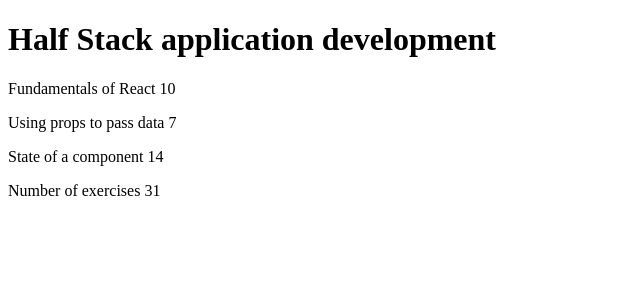
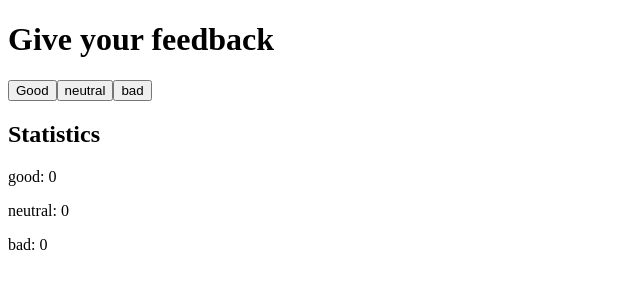
Before and after one commit to SergiuPlesco/fullstackopen, a React (Create React App) app in the folder part1/: page / in a window 1280 px wide. Shown: the top 300 px of the page, without its empty margins (0-640 px from the left). Built offline with nearby package versions, Linux system fonts and the light colour scheme.

Commit message:
part1 exercise 1.6

```diff
--- a/part1/src/App.js
+++ b/part1/src/App.js
@@ -1,45 +1,35 @@
-const Header = (props) => {
-	return <h1>{props.course}</h1>;
-};
-const Content = (props) => {
+import { useState } from "react";
+
+const App = () => {
+	const [good, setGood] = useState(0);
+	const [neutral, setNeutral] = useState(0);
+	const [bad, setBad] = useState(0);
+
+	const handleGood = () => {
+		setGood(good + 1);
+	};
+
+	const handleNeutral = () => {
+		setNeutral(neutral + 1);
+	};
+	const handleBad = () => {
+		setBad(bad + 1);
+	};
+
 	return (
 		<div>
-			<Part part={props.parts[0]} />
-			<Part part={props.parts[1]} />
-			<Part part={props.parts[2]} />
-		</div>
-	);
-};
-const Part = (props) => {
-	return (
-		<p>
-			{props.part.name} {props.part.exercises}
-		</p>
-	);
-};
-const Total = (props) => {
-	return (
-		<p>
-			Number of exercises{" "}
-			{props.parts[0].exercises + props.parts[1].exercises + props.parts[2].exercises}
-		</p>
-	);
-};
-
-const App = () => {
-	const course = {
-		name: "Half Stack application development",
-		parts: [
-			{ name: "Fundamentals of React", exercises: 10 },
-			{ name: "Using props to pass data", exercises: 7 },
-			{ name: "State of a component", exercises: 14 },
-		],
-	};
-	return (
-		<div>
-			<Header course={course.name} />
-			<Content parts={course.parts} />
-			<Total parts={course.parts} />
+			<h1>Give your feedback</h1>
+			<div>
+				<button onClick={handleGood}>Good</button>
+				<button onClick={handleNeutral}>neutral</button>
+				<button onClick={handleBad}>bad</button>
+			</div>
+			<h2>Statistics</h2>
+			<div>
+				<p>good: {good}</p>
+				<p>neutral: {neutral}</p>
+				<p>bad: {bad}</p>
+			</div>
 		</div>
 	);
 };
```
